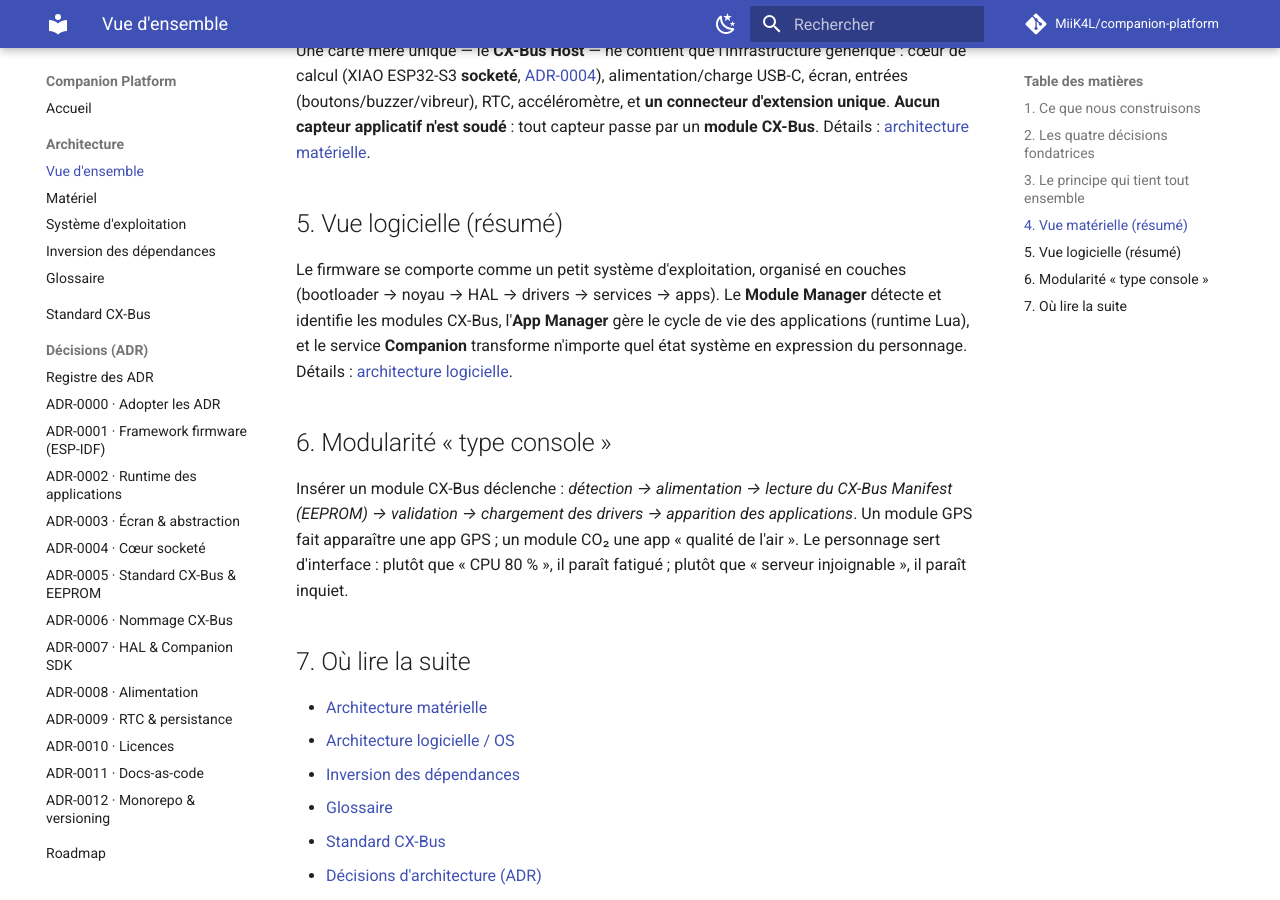
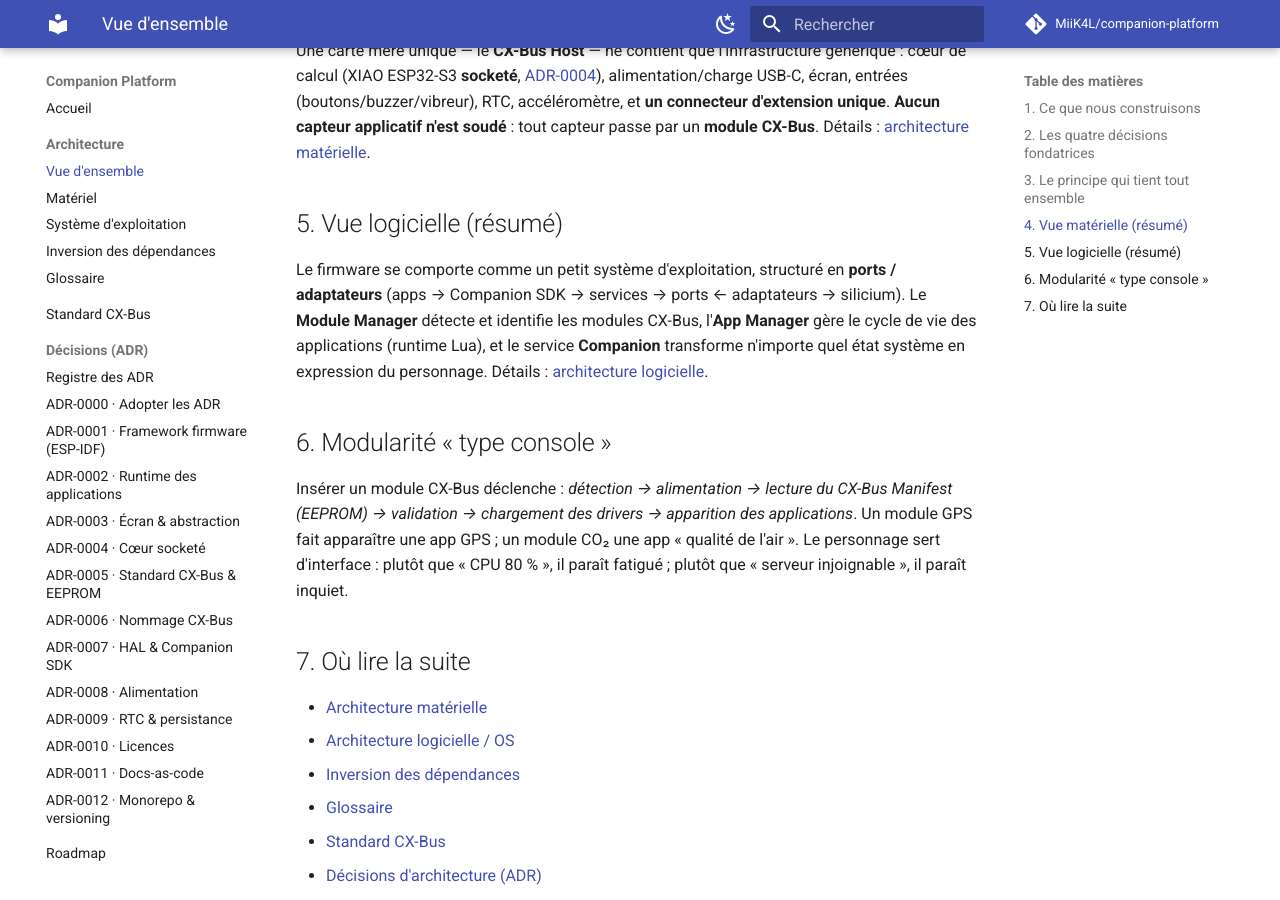
Before and after one commit to MiiK4L/companion-platform, an MkDocs documentation site: the page built from docs/architecture/overview.md, in a window 1280 px wide and 900 px high, scrolled down 1324 px. Built offline with MkDocs 1.6.1 and Material for MkDocs 9.7.7, drawn with Linux system fonts in a browser that asks for light colours; comment, search, counter and statistics services are not loaded.

Commit message:
docs: remplace les liens /blob/main par des liens relatifs
Convertit les liens GitHub /blob/main (dependants du depot d'origine et
de main) en liens relatifs, coherents avec les forks et la revision
affichee. Harmonise une formulation residuelle du modele (overview: pile
-> ports/adaptateurs).

```diff
--- a/docs/architecture/overview.md
+++ b/docs/architecture/overview.md
@@ -57,12 +57,12 @@
 
 ## 5. Vue logicielle (résumé)
 
-Le firmware se comporte comme un petit système d'exploitation, organisé en
-couches (bootloader → noyau → HAL → drivers → services → apps). Le
-**Module Manager** détecte et identifie les modules CX-Bus, l'**App Manager**
-gère le cycle de vie des applications (runtime Lua), et le service **Companion**
-transforme n'importe quel état système en expression du personnage. Détails :
-[architecture logicielle](software-os.md).
+Le firmware se comporte comme un petit système d'exploitation, structuré en
+**ports / adaptateurs** (apps → Companion SDK → services → ports ← adaptateurs →
+silicium). Le **Module Manager** détecte et identifie les modules CX-Bus,
+l'**App Manager** gère le cycle de vie des applications (runtime Lua), et le
+service **Companion** transforme n'importe quel état système en expression du
+personnage. Détails : [architecture logicielle](software-os.md).
 
 ## 6. Modularité « type console »
 
@@ -78,6 +78,6 @@
 - [Architecture logicielle / OS](software-os.md)
 - [Inversion des dépendances](dependency-inversion.md)
 - [Glossaire](glossary.md)
-- [Standard CX-Bus](https://github.com/MiiK4L/companion-platform/blob/main/standards/cx-bus/README.md)
+- [Standard CX-Bus](../../standards/cx-bus/README.md)
 - [Décisions d'architecture (ADR)](../adr/README.md)
 - [Feuille de route](../roadmap.md)
```
Also changed, not shown: docs/architecture/hardware.md (+3 -3 lines), docs/guides/app-development.md (+2 -2 lines), docs/guides/contributing-code.md (+2 -2 lines), docs/guides/graphic-style.md (+3 -3 lines), docs/guides/module-development.md (+4 -4 lines).
